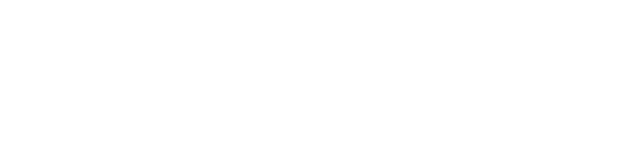
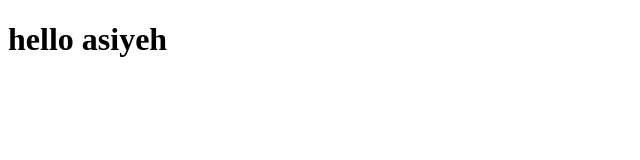
Before and after one commit to doroozi/ASIYEHDOROOZ, a plain HTML site: page index.html in a window 1280 px wide. Shown: the whole page, without its empty margins (0-640 px from the left). Drawn offline with Linux system fonts and the light colour scheme.

Commit message:
change index1

```diff
--- a/index.html
+++ b/index.html
@@ -6,6 +6,6 @@
     <title>Document</title>
 </head>
 <body>
-
+    <h1> hello asiyeh</h1>
 </body>
 </html>
```
